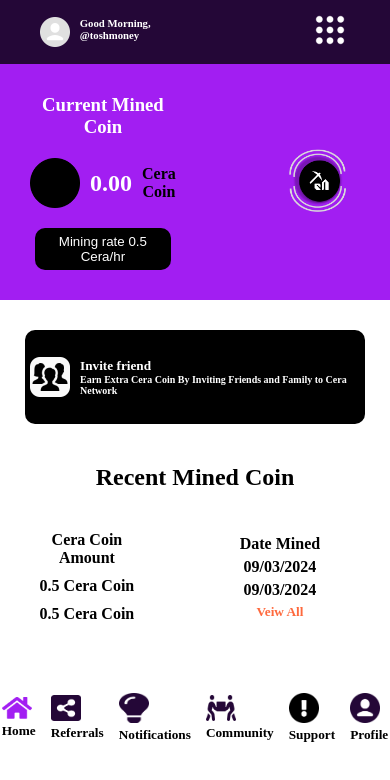
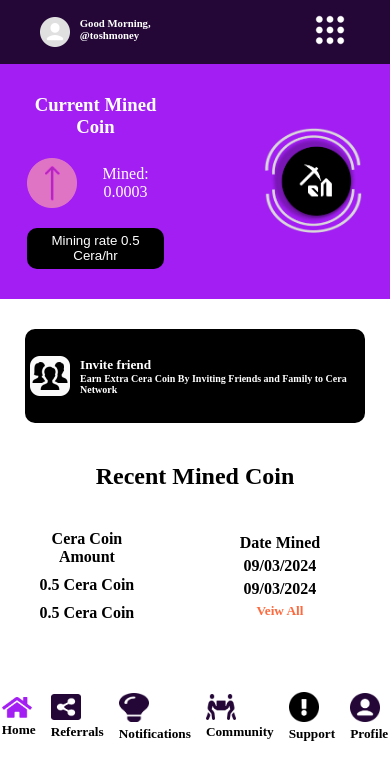
Before and after one commit to don-smith247/dasssh, a plain HTML site: page index.html in a window 390 px wide. Both pictures are taken after a click on the button 317 px from the left and 181 px from the top of the page. Drawn offline with Linux system fonts and the light colour scheme.

Commit message:
javascript adjustment

```diff
--- a/index.html
+++ b/index.html
@@ -39,14 +39,13 @@
             <div class="board1">
                 <h3>Current Mined Coin</h3>
                 <div class="board2">
-                    <img src="./traffic mining.png" alt="" id="arrow">
-                    <h1>0.00</h1>
-                    <h4>Cera Coin</h4>
+                    <img src="./traffic mining.png" alt="Arrow" id="arrow">
+                    <p style="color: white;">Mined: <span id="minedCoins">0.0000</span></p>
                 </div>
                 <div><button class="butt">Mining rate 0.5 Cera/hr</button></div>
 
             </div>
-            <div><button class="butt2"><img style="width: 70%;" src="./Mining button.png" alt=""></button></div>
+            <div><button class="butt2" id="blinkButton" ><img style="width: 100px;" src="./Mining button.png" alt=""></button></div>
         </div>
     </section>
     <section>
@@ -104,27 +103,6 @@
             </div>
         </footer>
     </section>
-    <script>
-        const arrow = document.getElementById('arrow');
-let blinkingInterval;
-
-arrow.addEventListener('click', () => {
-  if (arrow.classList.contains('blinking')) {
-    clearInterval(blinkingInterval);
-    arrow.classList.remove('blinking');
-    arrow.style.filter = 'grayscale(100%) brightness(0%) sepia(100%) hue-rotate(200deg) saturate(7500%) contrast(100%)';
-  } else {
-    arrow.classList.add('blinking');
-    blinkingInterval = setInterval(() => {
-      arrow.style.filter = arrow.style.filter === 'none' ? 'grayscale(100%) brightness(0%) sepia(100%) hue-rotate(200deg) saturate(7500%) contrast(100%)' : 'none';
-    }, 1000);
-  }
-});
-function dropdown(){
-    var butt3 = document.querySelector(".all")
-    butt3.classList.toggle("toggle")
-}
-    </script>
-
+    <script src="./index.js"></script>
 </body>
 </html>
--- /dev/null
+++ b/index.js
@@ -0,0 +1,50 @@
+const arrow = document.getElementById('arrow');
+const blinkButton = document.getElementById('blinkButton');
+const minedCoinsDisplay = document.getElementById('minedCoins');
+let blinkingInterval;
+let miningInterval;
+let minedCoins = 0;
+let elapsedTimeInSeconds = 0;
+let isMining = false;
+
+function startMining() {
+  if (!isMining) {
+    isMining = true;
+    arrow.classList.add('blinking');
+    miningInterval = setInterval(() => {
+      elapsedTimeInSeconds++;
+      updateMinedCoins();
+      if (elapsedTimeInSeconds >= 3600) {
+        stopMining();
+        if (minedCoins >= 0.5) {
+          blinkButton.disabled = false;
+        }
+      }
+    }, 1000);
+  }
+}
+
+function stopMining() {
+  clearInterval(blinkingInterval);
+  clearInterval(miningInterval);
+  isMining = false;
+}
+
+function updateMinedCoins() {
+  const hours = Math.floor(elapsedTimeInSeconds / 3600);
+  const minutes = Math.floor((elapsedTimeInSeconds % 3600) / 60);
+  const seconds = elapsedTimeInSeconds % 60;
+  minedCoins = (hours * 0.5) + (minutes * (0.5 / 60)) + (seconds * (0.5 / 3600));
+  minedCoinsDisplay.textContent = minedCoins.toFixed(4);
+}
+
+blinkButton.addEventListener('click', () => {
+  if (!isMining) {
+    startMining();
+    blinkButton.disabled = true;
+  }
+});
+function dropdown(){
+    var butt3 = document.querySelector(".all")
+    butt3.classList.toggle("toggle")
+}
--- a/style.css
+++ b/style.css
@@ -201,9 +201,10 @@ nav{
 #arrow {
     width: 50px;
     height: 50px;
+    filter: invert(79%) sepia(80%) saturate(2692%) hue-rotate(283deg) brightness(95%) contrast(91%);
+  }
+  #blinkButton {
     cursor: pointer;
-    filter: grayscale(100%) brightness(0%) sepia(100%) hue-rotate(200deg) saturate(7500%) contrast(100%);
-    transition: filter 0.5s ease;
   }
   #arrow.blinking {
     animation: blink-animation 1s infinite;
@@ -213,6 +214,7 @@ nav{
       opacity: 0;
     }
   }
+
 @media screen and (max-width: 950px) {
     .Coin{
         gap: 70px;
@@ -233,5 +235,8 @@ nav{
         position: absolute;
         left: 185px;
     }
+    body{
+        overflow-x: hidden;
+    }
 
 }
```
